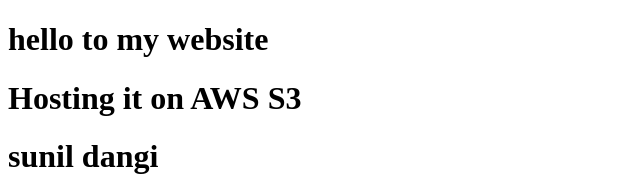
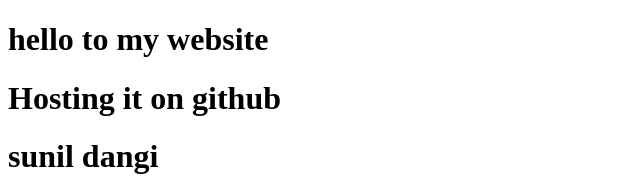
Before and after one commit to SunilDangi8982/sunil, a plain HTML site: page index.html in a window 1280 px wide. Shown: the top 176 px of the page, without its empty margins (0-640 px from the left). Drawn offline with Linux system fonts and the light colour scheme.

Commit message:
Update index.html

```diff
--- a/index.html
+++ b/index.html
@@ -7,7 +7,7 @@
 </head>
 <body>
     <h1>hello to my website</h1>
-    <h1>Hosting it on AWS S3</h1>
+    <h1>Hosting it on github</h1>
     <h1>sunil dangi</h1>
     <h1>vsa16</h1>
 </body>
```
